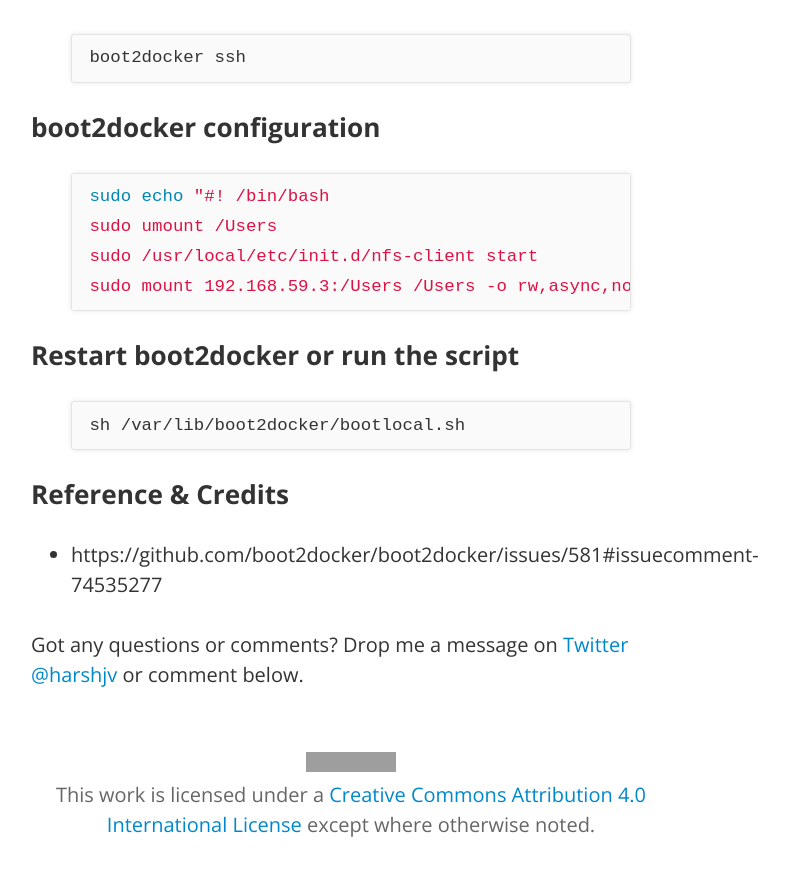
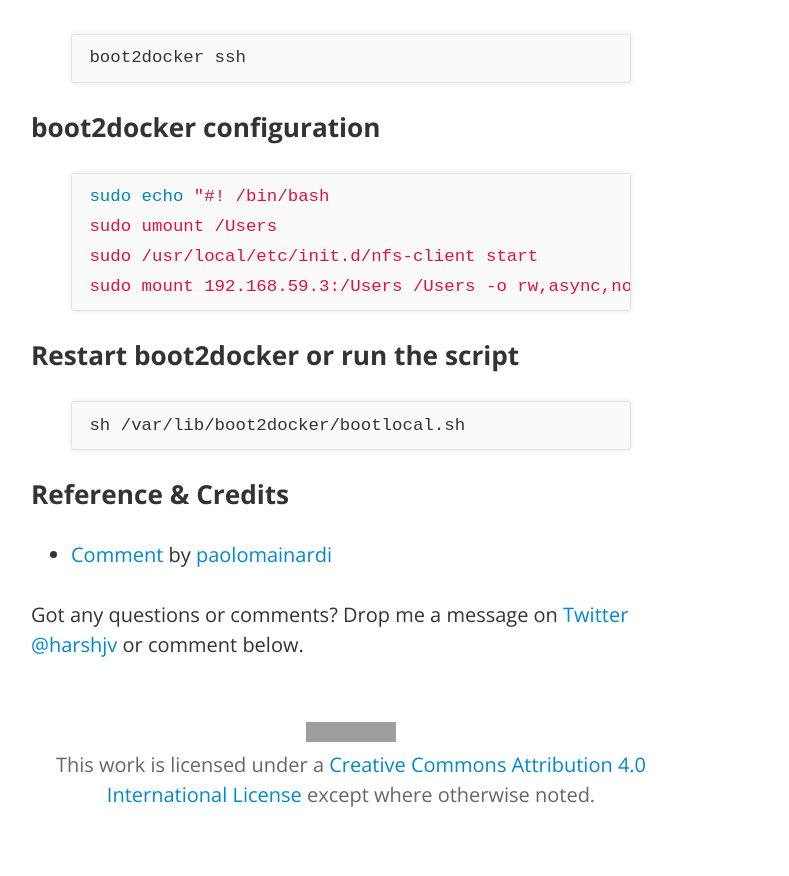
Before and after one commit to hbcbh1999/harshjv.github.io, a Jekyll site: the page built from _posts/2015-03-21-setup-nfs-with-boot2docker-and-os-x.md, in a window 1280 px wide and 900 px high, scrolled down 1130 px. Shown: the top 876 px of the window, without its empty margins (289-1078 px from the left). Built offline with Jekyll 4.4.1, drawn with Linux system fonts in a browser that asks for light colours; Markdown is read by kramdown in place of the engine named in the settings; comment, search, counter and statistics services are not loaded; grey boxes are pictures that could not be loaded.

Commit message:
Update 2015-03-21-setup-nfs-with-boot2docker-and-os-x.md

```diff
--- a/_posts/2015-03-21-setup-nfs-with-boot2docker-and-os-x.md
+++ b/_posts/2015-03-21-setup-nfs-with-boot2docker-and-os-x.md
@@ -59,4 +59,4 @@
 
 ### Reference & Credits
 
-* https://github.com/boot2docker/boot2docker/issues/581#issuecomment-74535277
+* [Comment](https://github.com/boot2docker/boot2docker/issues/581#issuecomment-74535277) by [paolomainardi](https://github.com/paolomainardi)
```
